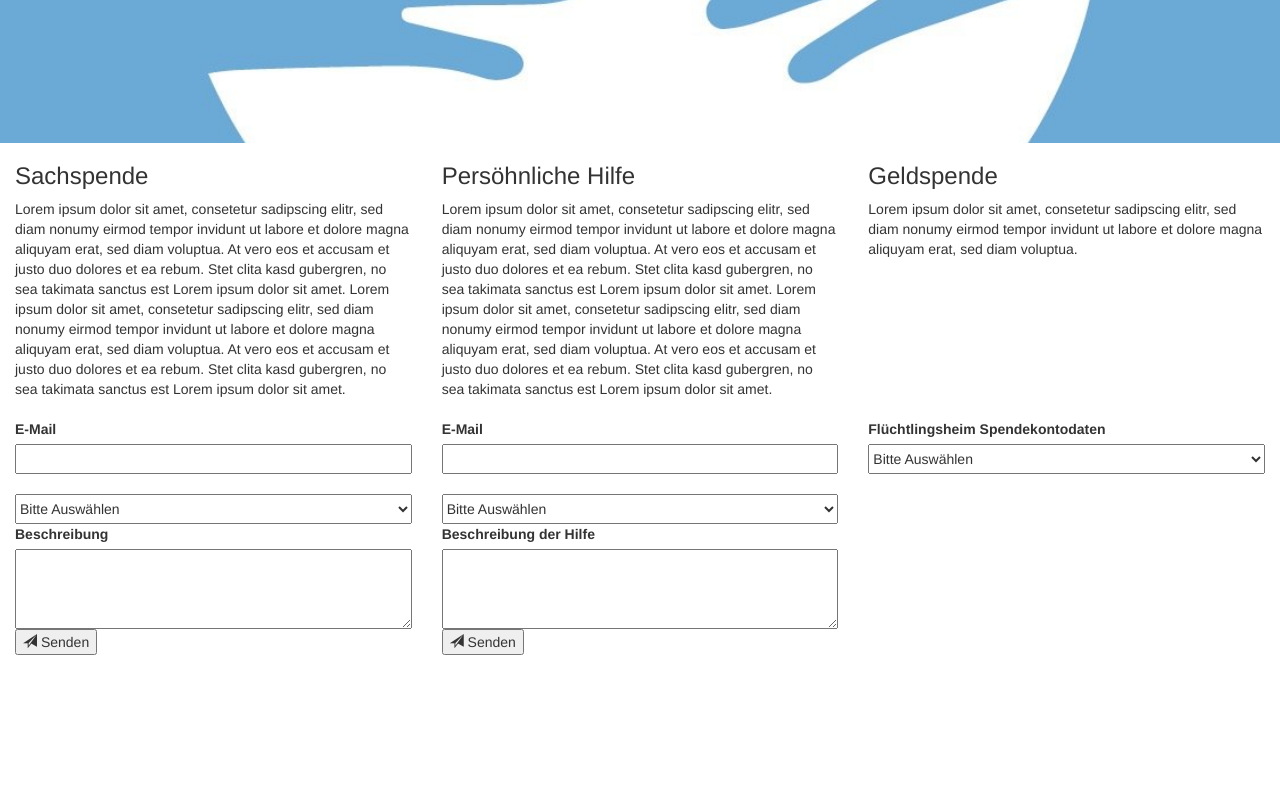
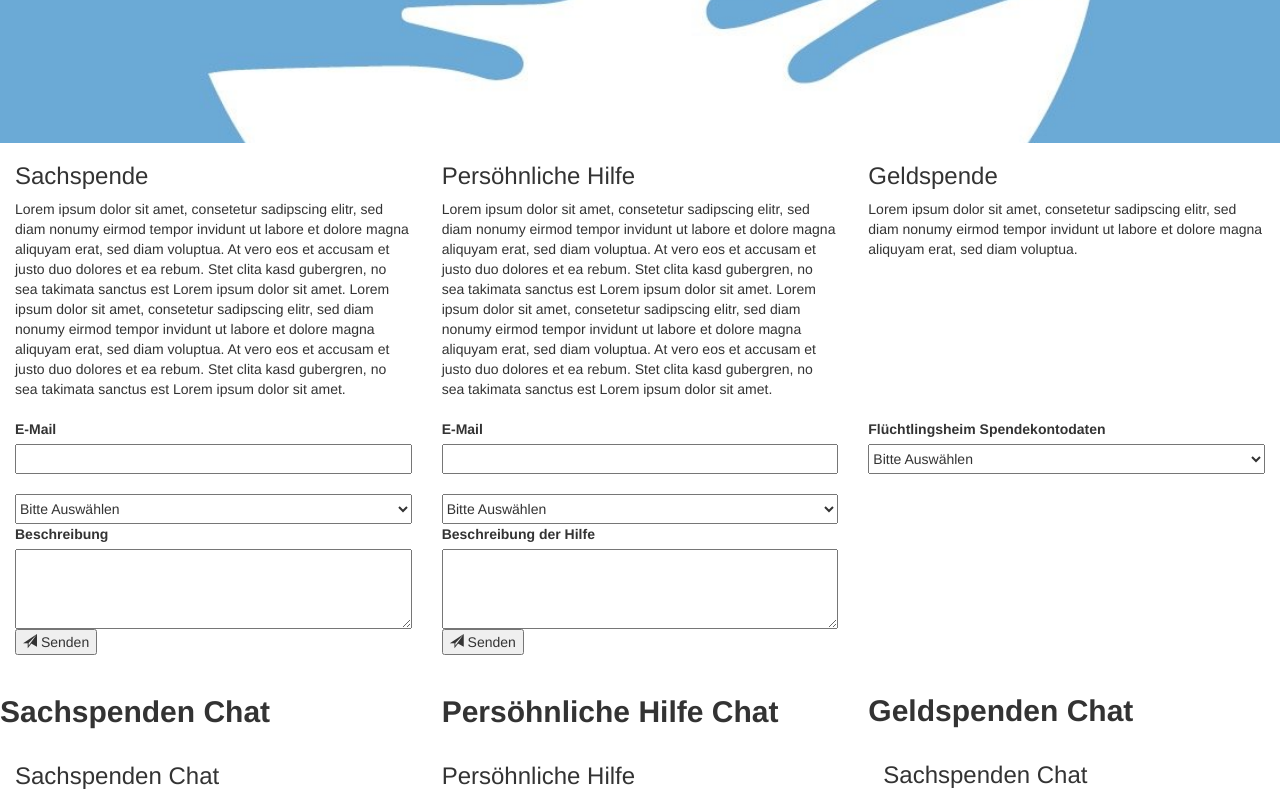
Before and after one commit to Jugendhackt/Refugee-Sued, a plain HTML site: page index.html in a window 1280 px wide. Shown: the part 357-1157 px from the top of the page. Before the commit the page ends 1012 px from the top, so only its background shows below. Drawn offline with Linux system fonts and the light colour scheme.

Commit message:
das hab ich verändert

```diff
--- a/index.html
+++ b/index.html
@@ -10,8 +10,8 @@
 					<h2 style="text-align:center; width:100%;">Sind Sie auch die Meinung das Fl&uumlchtlinge die Hilfe ben&ouml;tigen?</h2>
 				</div>
 			</div>
+
             <div class="row">
-
 					<div class="col-md-4">
 						<h3>Sachspende </h3>
 						<div style="height:220px;">
@@ -39,9 +39,16 @@
     								</button>
     							</div>
     						</div>
-
+    						    <div class="row">
+    						    <br/>
+    				<h2> <label>Sachspenden Chat</label></h2>
+                      <div class="col-xs-12">
+                       <div>
+                        <h3>Sachspenden Chat</h3>
                        </div>
-
+                      </div>
+                    </div>
+    						</div>
 					<div class="col-md-4">
 					<h3>Pers&ouml;hnliche Hilfe</h3>
 					<div style="height:220px;">
@@ -69,6 +76,16 @@
 								</button>
 							</div>
 						</div>
+
+                           <br/>
+					<h2> <label>Pers&ouml;hnliche Hilfe Chat</label></h2>
+					<div class="row">
+                      <div class="col-xs-12">
+                       <div>
+                         <h3>Pers&ouml;hnliche Hilfe</h3>
+                       </div>
+                      </div>
+                    </div>
 					</div>
 
 					<div class="col-md-4">
@@ -87,7 +104,22 @@
 
 							</div>
 						</div>
-
+						<br/>
+						  <br/>
+						<br/>
+						    <BR/>
+						  <br/>
+						  <br/>
+						<br/>
+						    <br/>
+						<br/>
+						     <br/>
+					<h2> <label>Geldspenden Chat</label></h2>
+                      <div class="col-xs-12">
+                       <div>
+                        <h3>Sachspenden Chat</h3>
+                       </div>
+                      </div>
 					</div>
 			</div>
 		</div>
```
Lines whose indentation alone changed are shown as unchanged.
